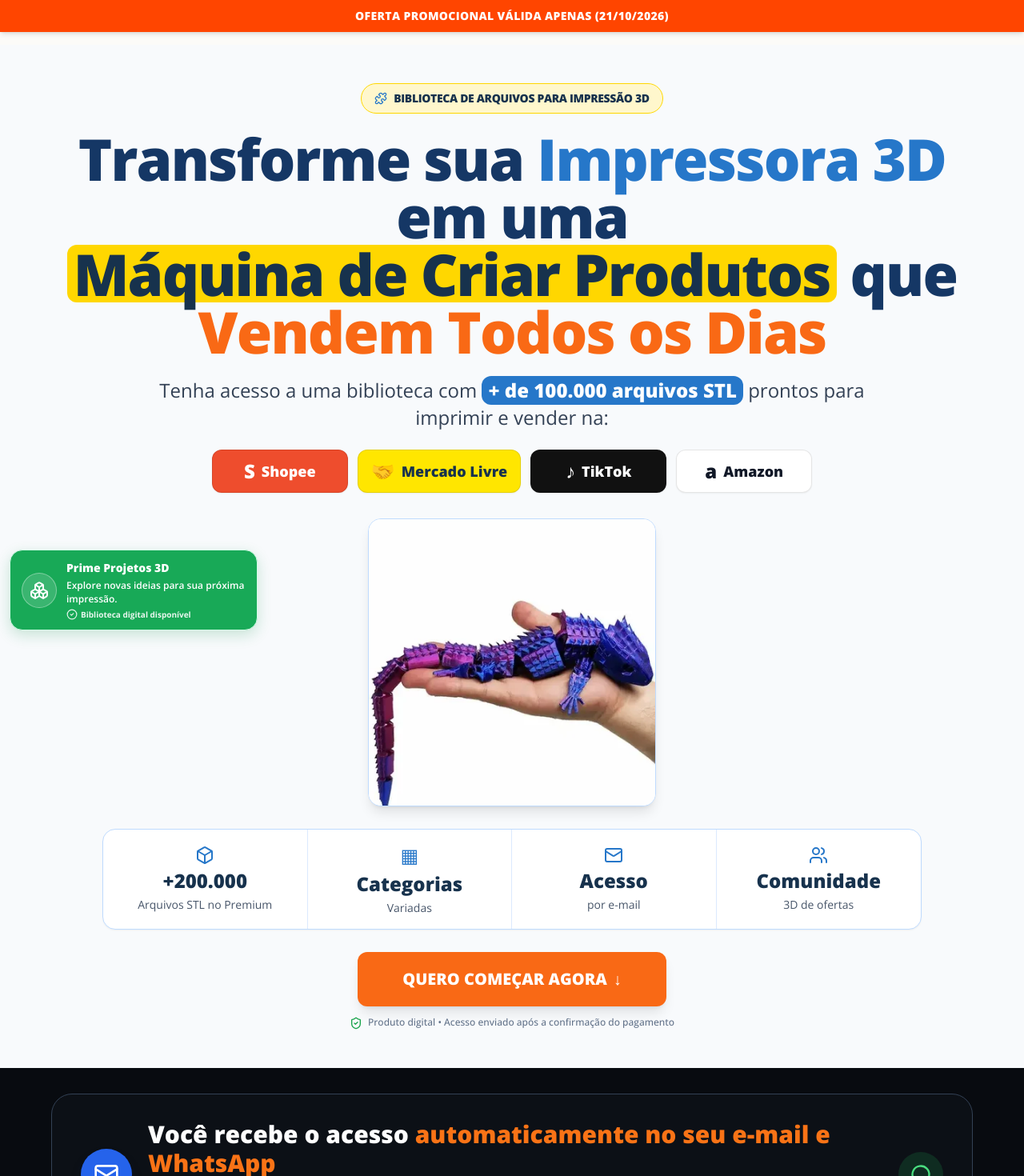
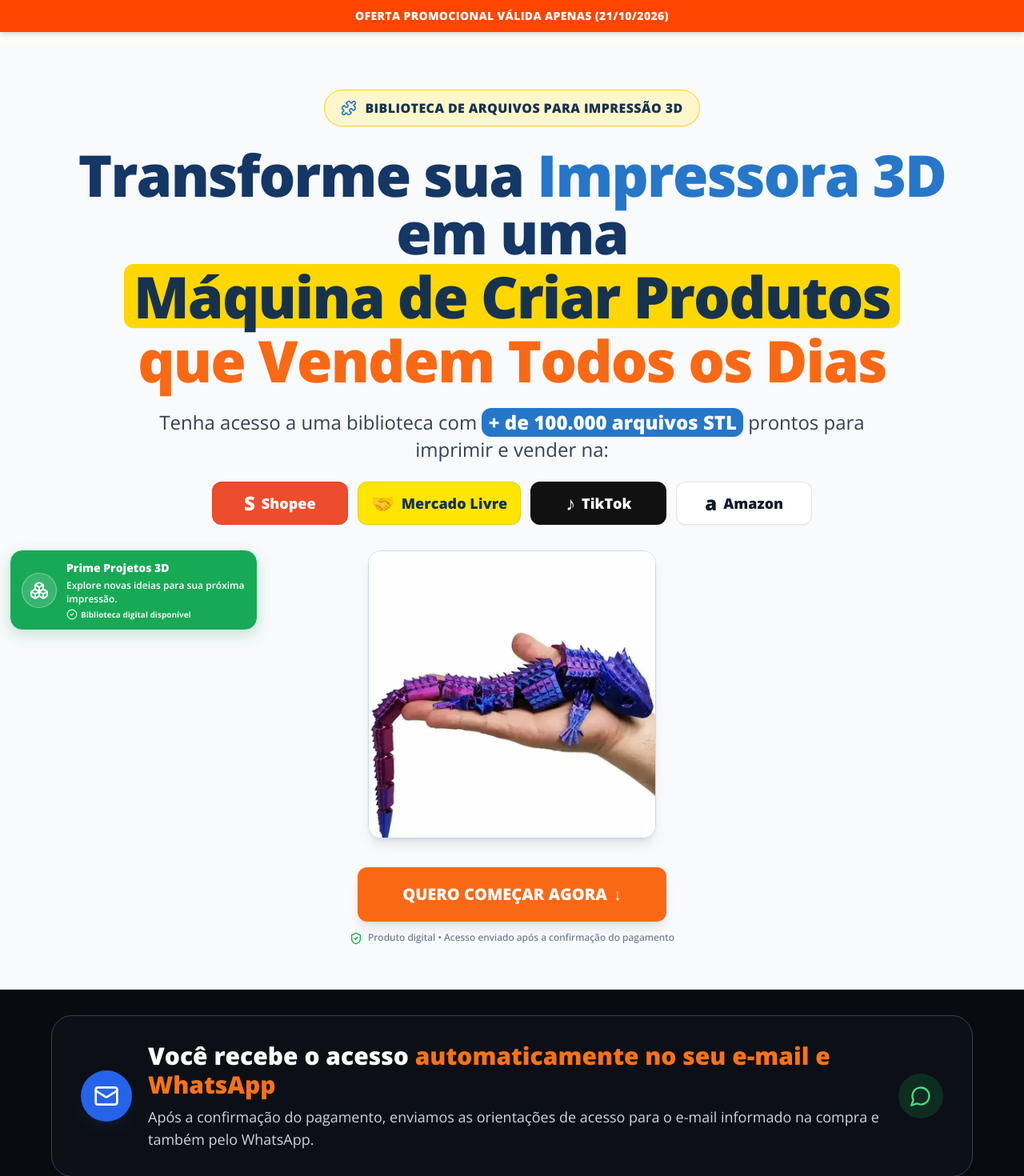
Before and after one commit to botelhoenzo90-bit/primeprojetos3d, a React (Vite) app: page / in a window 1280 px wide. Shown: the top 1470 px of the page at 80% size. Built offline with nearby package versions, Linux system fonts and the light colour scheme; the HTML template or start-up script is replaced by a standard one.

Commit message:
Refina título e destaque da primeira seção

```diff
--- a/src/components/HeroSection.tsx
+++ b/src/components/HeroSection.tsx
@@ -1,5 +1,5 @@
 import { motion } from "framer-motion";
-import { ShieldCheck, Puzzle, Mail, Users, Box } from "lucide-react";
+import { ShieldCheck, Puzzle } from "lucide-react";
 const marketplaces = [
   { name: "Shopee", className: "bg-[#EE4D2D] text-white", mark: "S" },
   { name: "Mercado Livre", className: "bg-[#FFE600] text-[#17324D]", mark: "🤝" },
@@ -7,19 +7,17 @@ const marketplaces = [
   { name: "Amazon", className: "bg-white text-[#111827]", mark: "a" },
 ];
 const HeroSection = () => (
-  <section className="relative overflow-hidden bg-cream text-green-title py-8 md:py-12">
+  <section className="relative overflow-hidden bg-cream text-green-title py-9 md:py-14">
     <div className="max-w-6xl mx-auto px-4 relative z-10"><div className="flex flex-col items-center text-center">
-      <div className="inline-flex items-center gap-2 rounded-full border border-[#FFD700] bg-[#FFF7CC] px-4 py-2 mb-5"><Puzzle className="w-4 h-4 text-[#2677C9]" /><span className="text-[10px] sm:text-xs md:text-sm font-black uppercase tracking-tight text-[#17324D]">BIBLIOTECA DE ARQUIVOS PARA IMPRESSÃO 3D</span></div>
-      <h1 className="max-w-6xl text-[34px] sm:text-4xl md:text-6xl lg:text-7xl font-black leading-[1.02] tracking-tight mb-5 text-green-title">Transforme sua <span className="text-[#2677C9]">Impressora 3D</span> em uma <span className="text-[#17324D] bg-[#FFD700] rounded-lg px-2 inline-block">Máquina de Criar Produtos</span> que <span className="text-cta">Vendem Todos os Dias</span></h1>
+      <div className="inline-flex items-center gap-2.5 rounded-full border border-[#FFD700] bg-[#FFF7CC] px-5 py-2.5 mb-6 shadow-sm"><Puzzle className="w-5 h-5 text-[#2677C9]" /><span className="text-[11px] sm:text-sm md:text-base font-black uppercase tracking-wide text-[#17324D]">Biblioteca de Arquivos para Impressão 3D</span></div>
+      <h1 className="max-w-6xl text-[35px] sm:text-4xl md:text-6xl lg:text-7xl font-black leading-[1.04] tracking-tight mb-6 text-green-title">
+        Transforme sua <span className="text-[#2677C9]">Impressora 3D</span> em uma
+        <span className="block mt-1"><span className="inline-block rounded-xl bg-[#FFD700] px-3 py-1 text-[#17324D] shadow-sm">Máquina de Criar Produtos</span></span>
+        <span className="block mt-1 text-cta">que Vendem Todos os Dias</span>
+      </h1>
       <p className="max-w-4xl text-[#334155] text-base md:text-2xl leading-relaxed mb-6">Tenha acesso a uma biblioteca com <span className="inline-block rounded-lg bg-[#2677C9] px-2 py-0.5 font-extrabold text-white">+ de 100.000 arquivos STL</span> prontos para imprimir e vender na:</p>
       <div className="flex flex-wrap items-center justify-center gap-3 mb-8">{marketplaces.map((market) => <div key={market.name} className={`flex min-w-[138px] sm:min-w-[170px] items-center justify-center gap-2 rounded-xl border border-black/10 px-4 py-3 text-base md:text-lg font-extrabold shadow-sm ${market.className}`}><span className="text-2xl leading-none">{market.mark}</span><span>{market.name}</span></div>)}</div>
-      <div className="w-full max-w-[310px] sm:max-w-[360px] mb-7"><div className="aspect-square overflow-hidden rounded-2xl border border-blue-200 bg-white shadow-lg"><img src="/imagens/bonus/articulados.webp" alt="Modelos articulados prontos para impressão 3D" className="h-full w-full object-cover" loading="eager" /></div></div>
-      <div className="grid w-full max-w-5xl grid-cols-2 md:grid-cols-4 overflow-hidden rounded-2xl border border-blue-200 bg-white shadow-sm">
-        <div className="flex flex-col items-center justify-center gap-1 border-b md:border-b-0 md:border-r border-blue-100 px-3 py-4"><Box className="h-6 w-6 text-[#2677C9]" /><strong className="text-xl md:text-2xl font-black text-[#17324D]">+200.000</strong><span className="text-sm text-slate-600">Arquivos STL no Premium</span></div>
-        <div className="flex flex-col items-center justify-center gap-1 border-b md:border-b-0 md:border-r border-blue-100 px-3 py-4"><span className="text-2xl text-[#2677C9]">▦</span><strong className="text-xl md:text-2xl font-black text-[#17324D]">Categorias</strong><span className="text-sm text-slate-600">Variadas</span></div>
-        <div className="flex flex-col items-center justify-center gap-1 border-r border-blue-100 px-3 py-4"><Mail className="h-6 w-6 text-[#2677C9]" /><strong className="text-xl md:text-2xl font-black text-[#17324D]">Acesso</strong><span className="text-sm text-slate-600">por e-mail</span></div>
-        <div className="flex flex-col items-center justify-center gap-1 px-3 py-4"><Users className="h-6 w-6 text-[#2677C9]" /><strong className="text-xl md:text-2xl font-black text-[#17324D]">Comunidade</strong><span className="text-sm text-slate-600">3D de ofertas</span></div>
-      </div>
+      <div className="w-full max-w-[310px] sm:max-w-[360px] mb-2"><div className="aspect-square overflow-hidden rounded-2xl border border-blue-200 bg-white shadow-lg"><img src="/imagens/bonus/articulados.webp" alt="Modelos articulados prontos para impressão 3D" className="h-full w-full object-cover" loading="eager" /></div></div>
       <motion.a href="#oferta" whileHover={{ scale: 1.02 }} whileTap={{ scale: 0.98 }} className="mt-7 inline-flex items-center justify-center gap-2 w-full md:w-auto bg-cta hover:opacity-90 text-white font-black text-base md:text-xl px-10 md:px-14 py-5 rounded-xl text-center shadow-lg transition-all uppercase">QUERO COMEÇAR AGORA <span aria-hidden="true">↓</span></motion.a>
       <p className="mt-3 text-[10px] md:text-xs text-slate-500 font-medium"><ShieldCheck className="inline h-4 w-4 mr-1 text-green-600" /> Produto digital • Acesso enviado após a confirmação do pagamento</p>
     </div></div>
```
